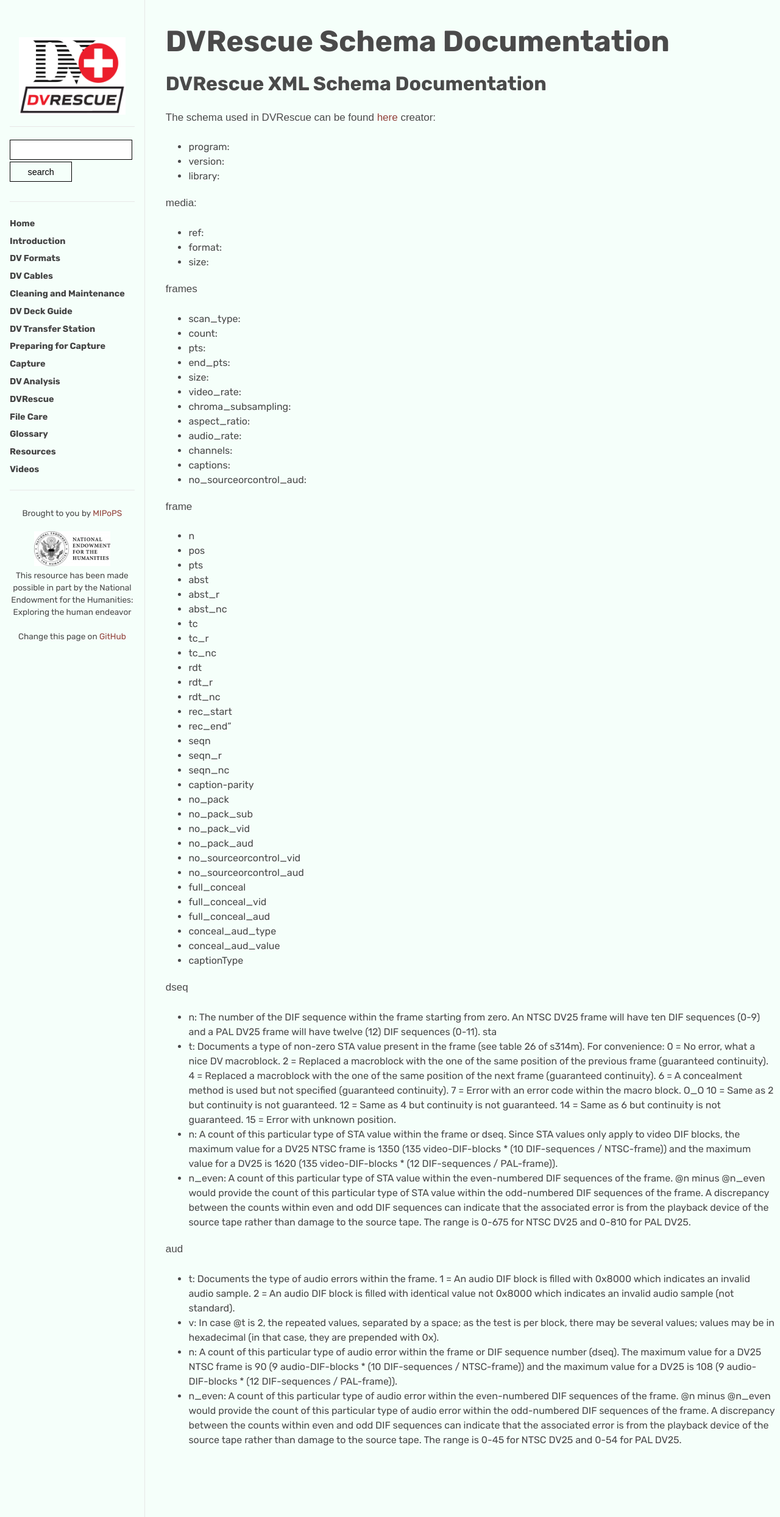
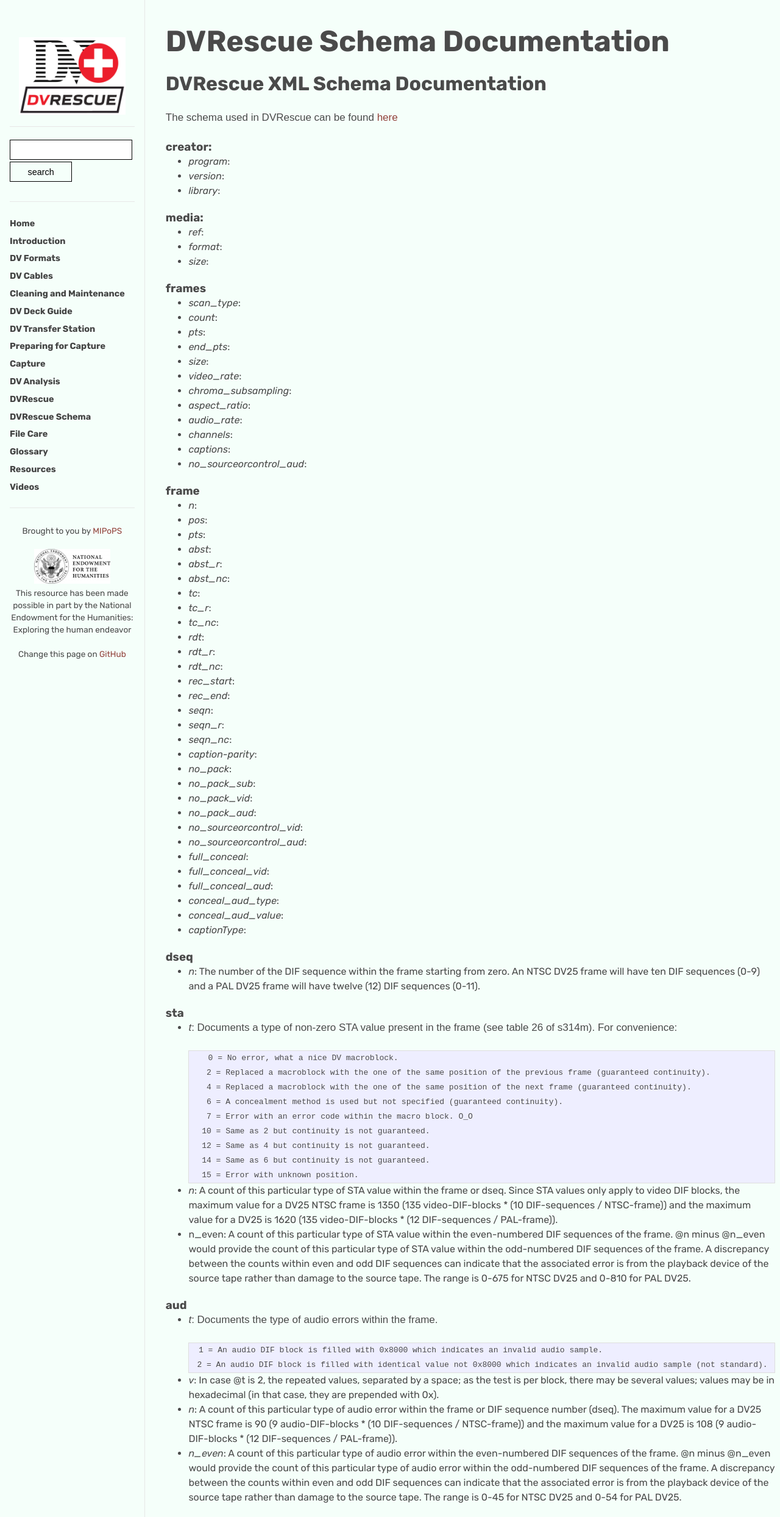
Before and after one commit to mipops/dvrescue, a Jekyll site: the page built from docs/_sections/schema_docs.md, in a window 1280 px wide. Shown: the whole page at 61% size. Built offline with Jekyll 4.4.1, drawn with Linux system fonts in a browser that asks for light colours; some of the changed lines change nothing that is shown.

Commit message:
add schema-docs to index

```diff
--- a/docs/_layouts/default.html
+++ b/docs/_layouts/default.html
@@ -40,6 +40,7 @@
             <li><a href="{{ site.baseurl }}/sections/capture.html">Capture</a></li>
             <li><a href="{{ site.baseurl }}/sections/analysis.html">DV Analysis</a></li>
             <li><a href="{{ site.baseurl }}/sections/dvrescue.html">DVRescue</a></li>
+            <li><a href="{{ site.baseurl }}/sections/schema_docs.html">DVRescue Schema</a></li>
             <li><a href="{{ site.baseurl }}/sections/file_care.html">File Care</a></li>
             <li><a href="{{ site.baseurl }}/sections/glossary.html">Glossary</a></li>
             <li><a href="{{ site.baseurl }}/sections/resources.html">Resources</a></li>
--- a/docs/_sections/schema_docs.md
+++ b/docs/_sections/schema_docs.md
@@ -6,67 +6,70 @@
 # DVRescue XML Schema Documentation
 
 The schema used in DVRescue can be found [here](https://github.com/mipops/dvrescue/blob/main/tools/dvrescue.xsd)
-creator:
-  - program:
-  - version:
-  - library:
 
-media:
-  - ref:
-  - format:
-  - size:
+### creator:
+  - _program_:
+  - _version_:
+  - _library_:
 
-frames
-  - scan_type:
-  - count:
-  - pts:
-  - end_pts:
-  - size:
-  - video_rate:
-  - chroma_subsampling:
-  - aspect_ratio:
-  - audio_rate:
-  - channels:
-  - captions:
-  - no_sourceorcontrol_aud:
+### media:
+  - _ref_:
+  - _format_:
+  - _size_:
 
-frame
-  - n
-  - pos
-  - pts
-  - abst
-  - abst_r
-  - abst_nc
-  - tc
-  - tc_r
-  - tc_nc
-  - rdt
-  - rdt_r
-  - rdt_nc
-  - rec_start
-  - rec_end"
-  - seqn
-  - seqn_r
-  - seqn_nc
-  - caption-parity
-  - no_pack
-  - no_pack_sub
-  - no_pack_vid
-  - no_pack_aud
-  - no_sourceorcontrol_vid
-  - no_sourceorcontrol_aud
-  - full_conceal
-  - full_conceal_vid
-  - full_conceal_aud
-  - conceal_aud_type
-  - conceal_aud_value
-  - captionType
+### frames
+  - _scan_type_:
+  - _count_:
+  - _pts_:
+  - _end_pts_:
+  - _size_:
+  - _video_rate_:
+  - _chroma_subsampling_:
+  - _aspect_ratio_:
+  - _audio_rate_:
+  - _channels_:
+  - _captions_:
+  - _no_sourceorcontrol_aud_:
+
+### frame
+  - _n_:
+  - _pos_:
+  - _pts_:
+  - _abst_:
+  - _abst_r_:
+  - _abst_nc_:
+  - _tc_:
+  - _tc_r_:
+  - _tc_nc_:
+  - _rdt_:
+  - _rdt_r_:
+  - _rdt_nc_:
+  - _rec_start_:
+  - _rec_end_:
+  - _seqn_:
+  - _seqn_r_:
+  - _seqn_nc_:
+  - _caption-parity_:
+  - _no_pack_:
+  - _no_pack_sub_:
+  - _no_pack_vid_:
+  - _no_pack_aud_:
+  - _no_sourceorcontrol_vid_:
+  - _no_sourceorcontrol_aud_:
+  - _full_conceal_:
+  - _full_conceal_vid_:
+  - _full_conceal_aud_:
+  - _conceal_aud_type_:
+  - _conceal_aud_value_:
+  - _captionType_:
 
 
-dseq
-  - n: The number of the DIF sequence within the frame starting from zero. An NTSC DV25 frame will have ten DIF sequences (0-9) and a PAL DV25 frame will have twelve (12) DIF sequences (0-11).
-sta
- - t:  Documents a type of non-zero STA value present in the frame (see table 26 of s314m). For convenience:
+### dseq
+  - _n_: The number of the DIF sequence within the frame starting from zero. An NTSC DV25 frame will have ten DIF sequences (0-9) and a PAL DV25 frame will have twelve (12) DIF sequences (0-11).
+
+### sta
+ - _t_:  Documents a type of non-zero STA value present in the frame (see table 26 of s314m). For convenience:
+
           0 = No error, what a nice DV macroblock.
           2 = Replaced a macroblock with the one of the same position of the previous frame (guaranteed continuity).
           4 = Replaced a macroblock with the one of the same position of the next frame (guaranteed continuity).
@@ -76,13 +79,16 @@
          12 = Same as 4 but continuity is not guaranteed.
          14 = Same as 6 but continuity is not guaranteed.
          15 = Error with unknown position.
- - n:  A count of this particular type of STA value within the frame or dseq. Since STA values only apply to video DIF blocks, the maximum value for a DV25 NTSC frame is 1350 (135 video-DIF-blocks * (10 DIF-sequences / NTSC-frame)) and the maximum value for a DV25 is 1620 (135 video-DIF-blocks * (12 DIF-sequences / PAL-frame)).
+
+ - _n_:  A count of this particular type of STA value within the frame or dseq. Since STA values only apply to video DIF blocks, the maximum value for a DV25 NTSC frame is 1350 (135 video-DIF-blocks * (10 DIF-sequences / NTSC-frame)) and the maximum value for a DV25 is 1620 (135 video-DIF-blocks * (12 DIF-sequences / PAL-frame)).
  - n_even: A count of this particular type of STA value within the even-numbered DIF sequences of the frame. @n minus @n_even would provide the count of this particular type of STA value within the odd-numbered DIF sequences of the frame. A discrepancy between the counts within even and odd DIF sequences can indicate that the associated error is from the playback device of the source tape rather than damage to the source tape. The range is 0-675 for NTSC DV25 and 0-810 for PAL DV25.
 
-aud
- - t: Documents the type of audio errors within the frame.
-    1 = An audio DIF block is filled with 0x8000 which indicates an invalid audio sample.
-    2 = An audio DIF block is filled with identical value not 0x8000 which indicates an invalid audio sample (not standard).
- - v: In case @t is 2, the repeated values, separated by a space; as the test is per block, there may be several values; values may be in hexadecimal (in that case, they are prepended with 0x).
- - n: A count of this particular type of audio error within the frame or DIF sequence number (dseq). The maximum value for a DV25 NTSC frame is 90 (9 audio-DIF-blocks * (10 DIF-sequences / NTSC-frame)) and the maximum value for a DV25 is 108 (9 audio-DIF-blocks * (12 DIF-sequences / PAL-frame)).
- - n_even: A count of this particular type of audio error within the even-numbered DIF sequences of the frame. @n minus @n_even would provide the count of this particular type of audio error within the odd-numbered DIF sequences of the frame. A discrepancy between the counts within even and odd DIF sequences can indicate that the associated error is from the playback device of the source tape rather than damage to the source tape. The range is 0-45 for NTSC DV25 and 0-54 for PAL DV25.
+### aud
+ - _t_: Documents the type of audio errors within the frame.
+
+        1 = An audio DIF block is filled with 0x8000 which indicates an invalid audio sample.
+        2 = An audio DIF block is filled with identical value not 0x8000 which indicates an invalid audio sample (not standard).
+
+ - _v_: In case @t is 2, the repeated values, separated by a space; as the test is per block, there may be several values; values may be in hexadecimal (in that case, they are prepended with 0x).
+ - _n_: A count of this particular type of audio error within the frame or DIF sequence number (dseq). The maximum value for a DV25 NTSC frame is 90 (9 audio-DIF-blocks * (10 DIF-sequences / NTSC-frame)) and the maximum value for a DV25 is 108 (9 audio-DIF-blocks * (12 DIF-sequences / PAL-frame)).
+ - _n_even_: A count of this particular type of audio error within the even-numbered DIF sequences of the frame. @n minus @n_even would provide the count of this particular type of audio error within the odd-numbered DIF sequences of the frame. A discrepancy between the counts within even and odd DIF sequences can indicate that the associated error is from the playback device of the source tape rather than damage to the source tape. The range is 0-45 for NTSC DV25 and 0-54 for PAL DV25.
```
